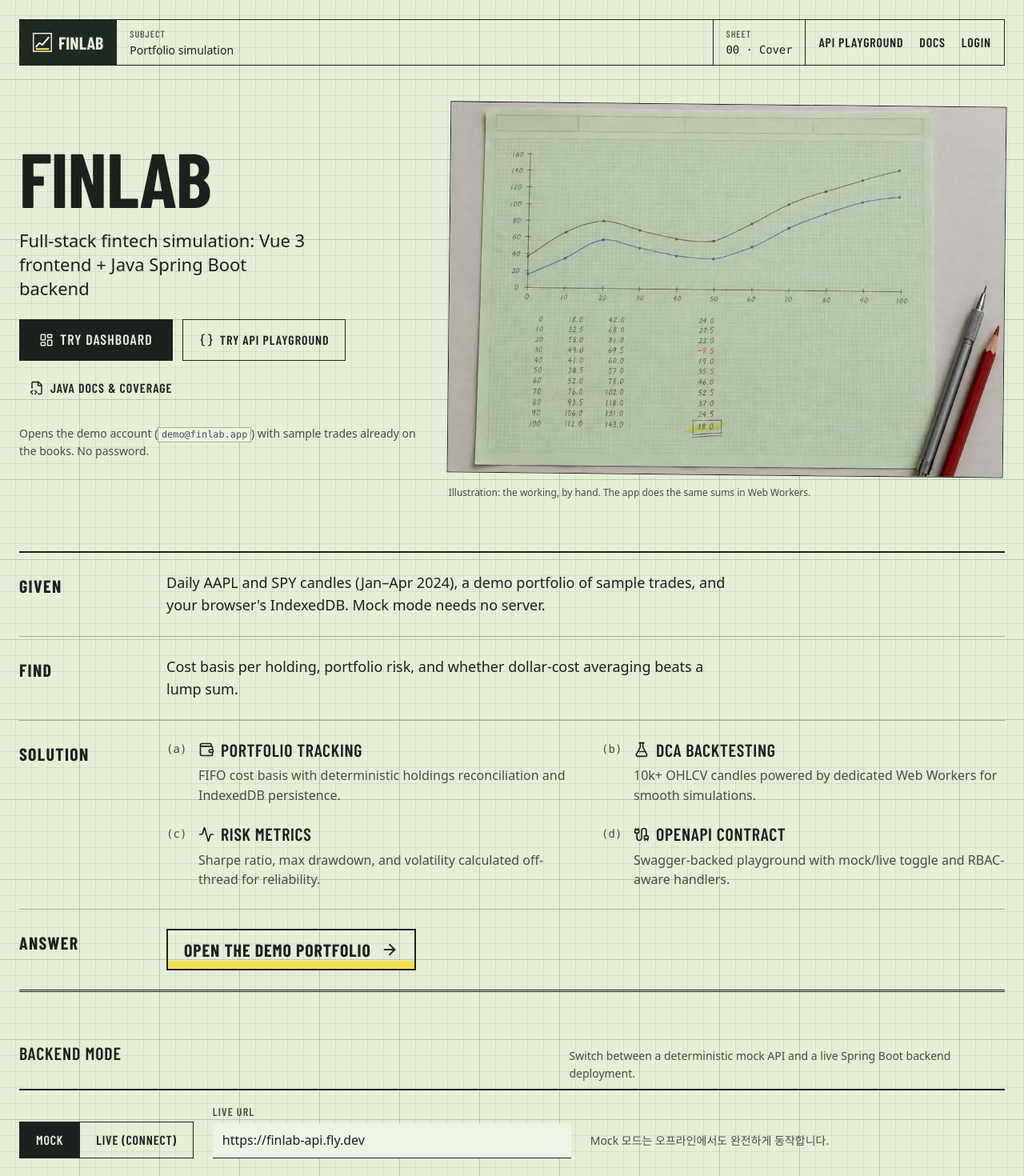
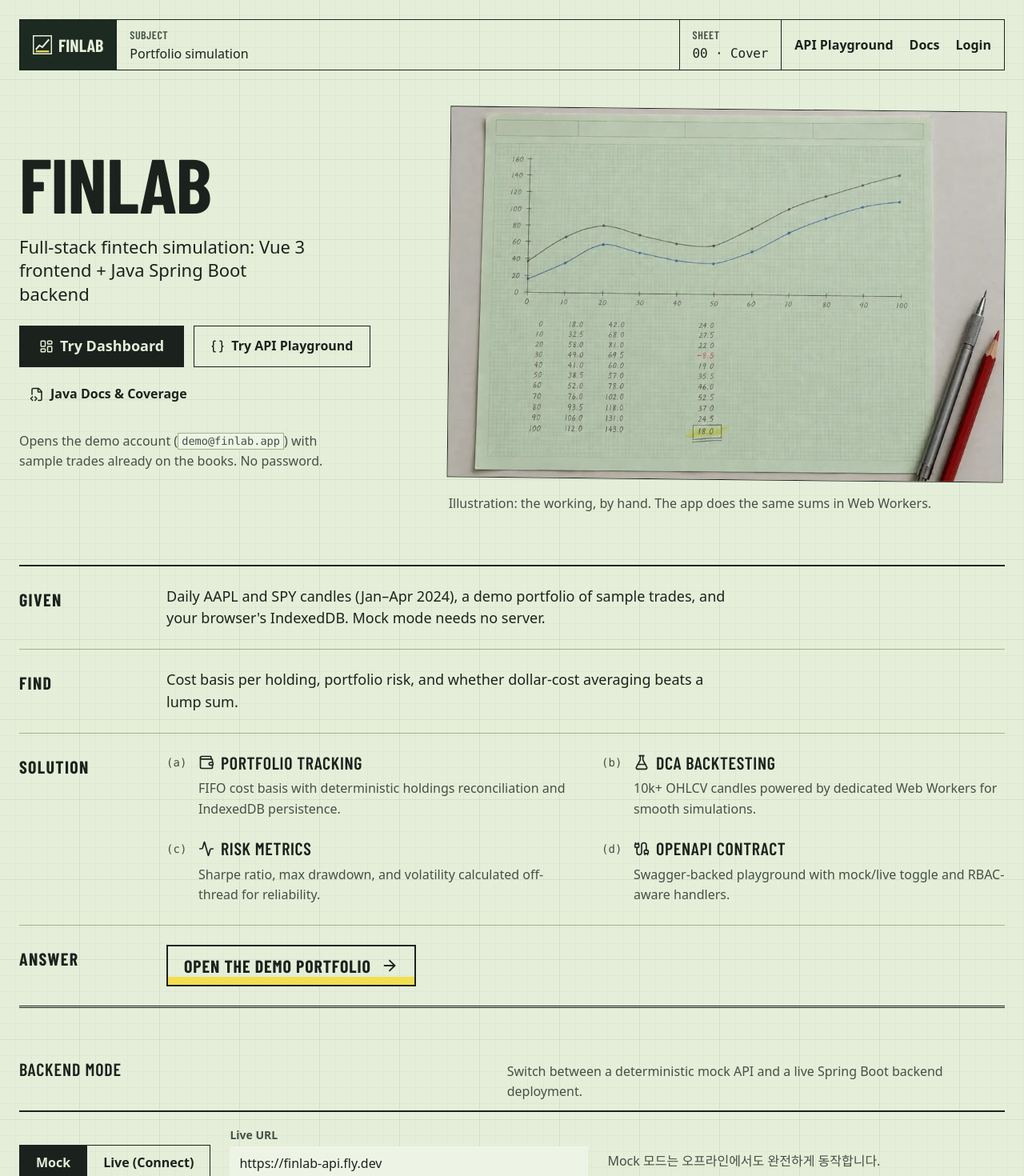
Before and after one commit to cskwork/FinancialLab, a Vue app in the folder frontend/: page / in a window 1280 px wide. Shown: the top 1470 px of the page at 80% size. Built offline with nearby package versions, Linux system fonts and the light colour scheme; a web font is replaced by a local one.

Commit message:
fix: improve FinLab typography, grid contrast and responsive navigation

```diff
--- a/frontend/src/components/charts/EquityChart.vue
+++ b/frontend/src/components/charts/EquityChart.vue
@@ -302,7 +302,8 @@ onBeforeUnmount(() => observer?.disconnect())
 }
 
 .gridline {
-  stroke: var(--grid-major);
+  /* the page grid is now faint; the plot keeps its own readable ruling */
+  stroke: color-mix(in srgb, var(--rule) 55%, transparent);
   stroke-width: 1;
 }
 
@@ -314,7 +315,7 @@ onBeforeUnmount(() => observer?.disconnect())
 .tick-label {
   fill: var(--ink-2);
   font-family: var(--font-figure);
-  font-size: 11px;
+  font-size: 12px;
 }
 
 .line {
@@ -373,8 +374,8 @@ onBeforeUnmount(() => observer?.disconnect())
 }
 
 .caption {
-  margin-top: var(--space-2);
-  font-size: var(--text-xs);
+  margin-top: var(--space-3);
+  font-size: var(--text-sm);
   color: var(--ink-2);
 }
 </style>
--- a/frontend/src/components/layout/ToastContainer.vue
+++ b/frontend/src/components/layout/ToastContainer.vue
@@ -124,10 +124,7 @@ function handleAction(toast: ToastMessage) {
 }
 
 .toast-action {
-  font-family: var(--font-label);
   font-weight: 600;
-  text-transform: uppercase;
-  letter-spacing: 0.06em;
   text-decoration: underline;
 }
 
--- a/frontend/src/components/pad/TitleBlock.vue
+++ b/frontend/src/components/pad/TitleBlock.vue
@@ -60,7 +60,7 @@ withDefaults(
   font-weight: 600;
   letter-spacing: var(--tracking-label);
   text-transform: uppercase;
-  color: var(--ink-3);
+  color: var(--ink-2);
   margin-bottom: var(--space-1);
 }
 
@@ -70,9 +70,10 @@ withDefaults(
 }
 
 .tb-sub {
-  margin: var(--space-2) 0 0;
+  margin: var(--space-3) 0 0;
   color: var(--ink-2);
   font-size: var(--text-sm);
+  line-height: 1.5;
 }
 
 .tb-sheet {
--- a/frontend/src/pages/BacktestLabPage.vue
+++ b/frontend/src/pages/BacktestLabPage.vue
@@ -373,7 +373,8 @@ onMounted(() => {
 }
 
 .range-note {
-  font-size: var(--text-xs);
+  font-size: var(--text-sm);
+  line-height: 1.5;
   color: var(--ink-2);
 }
 
--- a/frontend/src/pages/DashboardPage.vue
+++ b/frontend/src/pages/DashboardPage.vue
@@ -490,7 +490,7 @@ onMounted(() => {
   font-family: var(--font-label);
   font-size: var(--text-lg);
   font-weight: 700;
-  letter-spacing: 0.04em;
+  letter-spacing: 0.02em;
   text-transform: none;
   color: var(--ink);
   border-bottom: 1px solid var(--rule);
@@ -523,10 +523,7 @@ onMounted(() => {
 }
 
 .link-view-all {
-  font-family: var(--font-label);
   font-weight: 600;
-  letter-spacing: 0.05em;
-  text-transform: uppercase;
 }
 
 .tx-lines {
@@ -571,7 +568,7 @@ onMounted(() => {
 
 .tx-date {
   color: var(--ink-2);
-  font-size: var(--text-sm);
+  font-size: var(--text-xs);
   text-align: right;
 }
 
--- a/frontend/src/pages/GoalsPlansPage.vue
+++ b/frontend/src/pages/GoalsPlansPage.vue
@@ -496,7 +496,7 @@ onMounted(() => {
   font-weight: 600;
   letter-spacing: var(--tracking-label);
   text-transform: uppercase;
-  color: var(--ink-3);
+  color: var(--ink-2);
 }
 
 .item-meta dd {
--- a/frontend/src/pages/LandingPage.vue
+++ b/frontend/src/pages/LandingPage.vue
@@ -254,7 +254,7 @@ function activateLiveMode() {
   font-weight: 600;
   letter-spacing: var(--tracking-label);
   text-transform: uppercase;
-  color: var(--ink-3);
+  color: var(--ink-2);
 }
 
 .cb-brand {
@@ -281,14 +281,11 @@ function activateLiveMode() {
 }
 
 .cb-links a {
-  font-family: var(--font-label);
   font-weight: 600;
   font-size: var(--text-base);
-  letter-spacing: 0.05em;
-  text-transform: uppercase;
   color: var(--ink);
   text-decoration: none;
-  min-height: 40px;
+  min-height: 44px;
   display: inline-flex;
   align-items: center;
 }
@@ -342,7 +339,9 @@ function activateLiveMode() {
 
 .demo-note {
   margin: 0;
+  max-width: 44ch;
   font-size: var(--text-sm);
+  line-height: 1.6;
   color: var(--ink-2);
 }
 
@@ -358,8 +357,8 @@ function activateLiveMode() {
 }
 
 .hero-plate figcaption {
-  margin-top: var(--space-3);
-  font-size: var(--text-xs);
+  margin-top: var(--space-4);
+  font-size: var(--text-sm);
   color: var(--ink-2);
 }
 
@@ -409,9 +408,9 @@ function activateLiveMode() {
   content: '(' counter(step, lower-alpha) ')';
   position: absolute;
   left: 0;
-  top: 0.1em;
+  top: 0.15em;
   font-family: var(--font-figure);
-  font-size: var(--text-sm);
+  font-size: var(--text-xs);
   color: var(--ink-2);
 }
 
@@ -434,6 +433,7 @@ function activateLiveMode() {
 .steps p {
   margin: 0;
   font-size: var(--text-base);
+  line-height: 1.6;
   color: var(--ink-2);
 }
 
@@ -493,11 +493,8 @@ function activateLiveMode() {
 .seg {
   min-height: 44px;
   padding: 0 var(--space-5);
-  font-family: var(--font-label);
   font-weight: 600;
   font-size: var(--text-base);
-  letter-spacing: 0.05em;
-  text-transform: uppercase;
   color: var(--ink);
 }
 
@@ -518,6 +515,7 @@ function activateLiveMode() {
 .mode-hint {
   margin: 0 0 var(--space-3);
   font-size: var(--text-sm);
+  line-height: 1.6;
   color: var(--ink-2);
 }
 
--- a/frontend/src/pages/LoginPage.vue
+++ b/frontend/src/pages/LoginPage.vue
@@ -115,10 +115,7 @@ onMounted(() => {
   min-height: 44px;
   width: min(420px, 100%);
   color: var(--ink);
-  font-family: var(--font-label);
   font-weight: 600;
-  letter-spacing: 0.06em;
-  text-transform: uppercase;
   text-decoration: none;
 }
 
--- a/frontend/src/pages/TransactionsPage.vue
+++ b/frontend/src/pages/TransactionsPage.vue
@@ -540,10 +540,7 @@ onMounted(() => {
   gap: var(--space-2);
   min-height: 44px;
   padding: 0 var(--space-4);
-  font-family: var(--font-label);
   font-weight: 600;
-  letter-spacing: 0.05em;
-  text-transform: uppercase;
   color: var(--ink);
 }
 
@@ -562,7 +559,6 @@ onMounted(() => {
 
 .seg-count {
   font-size: var(--text-xs);
-  opacity: 0.8;
 }
 
 .filter-status {
@@ -575,7 +571,7 @@ onMounted(() => {
 }
 
 .transactions-table td {
-  font-size: var(--text-sm);
+  font-size: var(--text-xs);
 }
 
 .tx-date {
--- a/frontend/src/styles/global.css
+++ b/frontend/src/styles/global.css
@@ -157,21 +157,24 @@ th, td {
   vertical-align: baseline;
 }
 
+/* column heads are read while scanning a ledger: sentence-case body face, not tracked caps */
 th {
-  font-family: var(--font-label);
+  font-family: var(--font-body);
   font-weight: 600;
-  font-size: var(--text-sm);
+  font-size: var(--text-xs);
+  line-height: 1.3;
   color: var(--ink-2);
-  text-transform: uppercase;
-  letter-spacing: var(--tracking-label);
   border-bottom: 2px solid var(--rule-strong);
   white-space: nowrap;
 }
 
 td.num, th.num {
   text-align: right;
+  white-space: nowrap;
+}
+
+td.num {
   font-family: var(--font-figure);
-  white-space: nowrap;
 }
 
 tbody tr:hover {
@@ -228,11 +231,10 @@ button {
   border: 1.5px solid var(--ink);
   background: transparent;
   color: var(--ink);
-  font-family: var(--font-label);
+  font-family: var(--font-body);
   font-size: var(--text-base);
   font-weight: 600;
-  letter-spacing: 0.06em;
-  text-transform: uppercase;
+  line-height: 1.2;
   text-decoration: none;
   white-space: nowrap;
   cursor: pointer;
@@ -276,7 +278,7 @@ button {
 .btn--sm {
   min-height: 36px;
   padding: 0 var(--space-3);
-  font-size: var(--text-sm);
+  font-size: var(--text-xs);
 }
 
 .btn:disabled,
@@ -310,11 +312,9 @@ button {
 
 .field > span,
 .field > label {
-  font-family: var(--font-label);
-  font-size: var(--text-sm);
+  font-size: var(--text-xs);
   font-weight: 600;
-  text-transform: uppercase;
-  letter-spacing: var(--tracking-label);
+  line-height: 1.3;
   color: var(--ink-2);
 }
 
@@ -387,10 +387,10 @@ button {
   display: flex;
   align-items: baseline;
   justify-content: space-between;
-  gap: var(--space-4);
+  gap: var(--space-2) var(--space-4);
   flex-wrap: wrap;
-  padding-bottom: var(--space-2);
-  margin-bottom: var(--space-4);
+  padding-bottom: var(--space-3);
+  margin-bottom: var(--space-5);
   border-bottom: 2px solid var(--rule-strong);
 }
 
--- a/frontend/src/styles/tokens.css
+++ b/frontend/src/styles/tokens.css
@@ -15,13 +15,14 @@
   --binding-ink: #e5eed8;
   --binding-muted: #a9bb9d;
 
-  --grid-minor: rgb(62 104 70 / 0.10);
-  --grid-major: rgb(62 104 70 / 0.20);
+  /* faint enough that copy crossing a line keeps its contrast */
+  --grid-minor: rgb(62 104 70 / 0.035);
+  --grid-major: rgb(62 104 70 / 0.07);
   --grid-size: 20px;
 
   --ink: #1b221e;              /* graphite, primary text */
   --ink-2: #435047;            /* secondary text */
-  --ink-3: #56645a;            /* tertiary, placeholders (>=4.5:1 on paper) */
+  --ink-3: #4d5b51;            /* tertiary, placeholders (>=4.5:1 even where grid lines cross) */
   --rule: #9fb391;             /* printed ruling */
   --rule-strong: #1b221e;      /* inked rule */
 
@@ -36,8 +37,10 @@
   --font-figure: 'Azeret Mono', ui-monospace, 'SF Mono', Menlo, monospace;
   --font-body: system-ui, -apple-system, 'Apple SD Gothic Neo', 'Noto Sans KR', 'Segoe UI', sans-serif;
 
-  --text-xs: 0.75rem;
-  --text-sm: 0.875rem;
+  /* reading floor: xs (14px) is for short keys, chips and table heads only;
+     sm carries helper prose and captions at full body size */
+  --text-xs: 0.875rem;
+  --text-sm: 1rem;
   --text-base: 1rem;
   --text-lg: 1.125rem;
   --text-xl: 1.375rem;
@@ -45,7 +48,7 @@
   --text-3xl: clamp(2rem, 1.4rem + 2vw, 2.75rem);
   --text-display: clamp(3.5rem, 2rem + 6vw, 6rem);
 
-  --tracking-label: 0.08em;
+  --tracking-label: 0.04em;
 
   /* ========== Space (multiples of the 4px pencil step; grid cell = 20px) ========== */
   --space-1: 0.25rem;
@@ -140,12 +143,12 @@
     --binding-ink: #eaf2fb;
     --binding-muted: #9db6d3;
 
-    --grid-minor: rgb(234 242 251 / 0.07);
-    --grid-major: rgb(234 242 251 / 0.14);
+    --grid-minor: rgb(234 242 251 / 0.03);
+    --grid-major: rgb(234 242 251 / 0.06);
 
     --ink: #f1f6fc;
     --ink-2: #c3d4e8;
-    --ink-3: #a3bad5;
+    --ink-3: #b2c6de;
     --rule: rgb(234 242 251 / 0.32);
     --rule-strong: #f1f6fc;
 
```
Also changed, not shown: frontend/src/components/common/NavBar.vue (+13 -20 lines).
